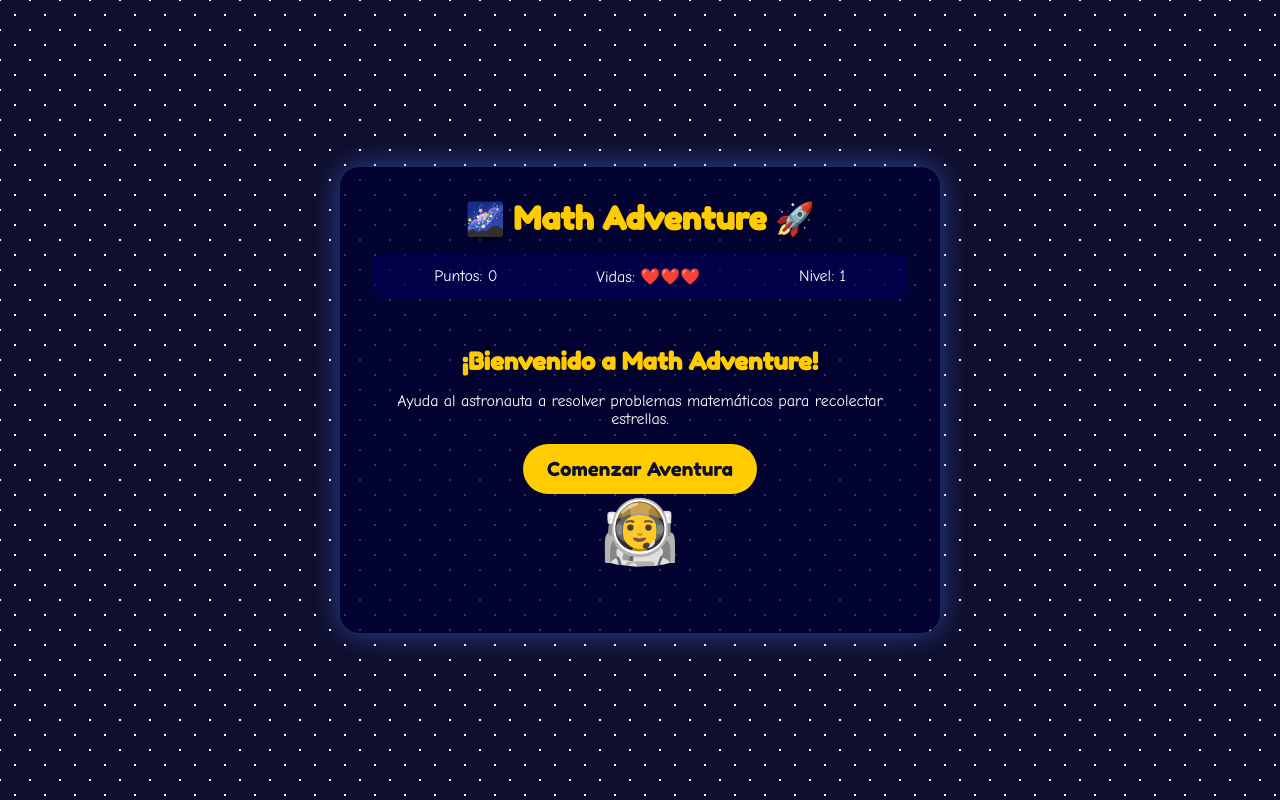
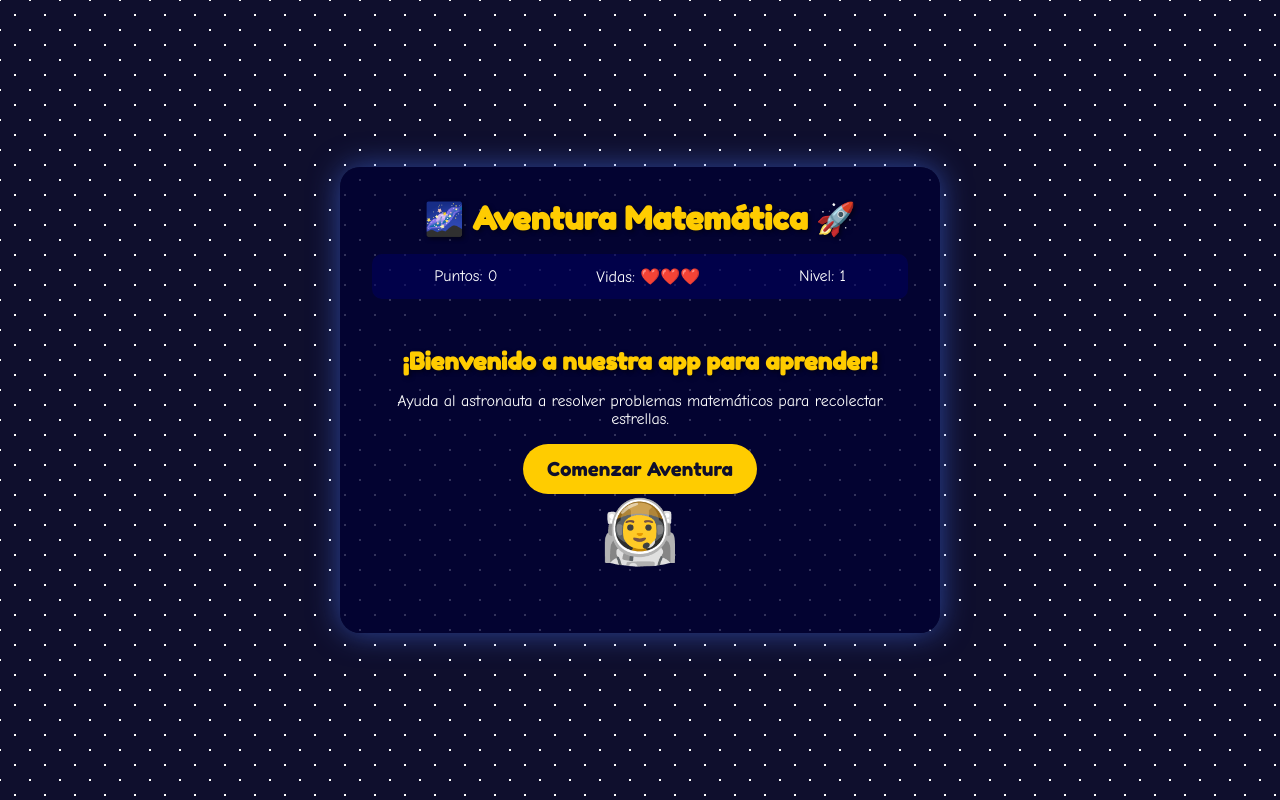
Before and after one commit to Bryan555/Juego, a plain HTML site: page index.html in a window 1280 px wide. Drawn offline with Linux system fonts and the light colour scheme.

Commit message:
Update index.html

```diff
--- a/index.html
+++ b/index.html
@@ -3,7 +3,7 @@
 <head>
     <meta charset="UTF-8">
     <meta name="viewport" content="width=device-width, initial-scale=1.0">
-    <title>Math Adventure - Aprende Matemáticas</title>
+    <title>Producto Académico 03- Aprende Matemáticas</title>
     <style>
         * { margin: 0; padding: 0; box-sizing: border-box; }
         body {
@@ -127,7 +127,7 @@
 <body>
     <div class="game-container">
         <header>
-            <h1>🌌 Math Adventure 🚀</h1>
+            <h1>🌌 Aventura Matemática 🚀</h1>
             <div class="game-info">
                 <div class="score">Puntos: <span id="score">0</span></div>
                 <div class="lives">Vidas: <span id="lives">❤️❤️❤️</span></div>
@@ -137,7 +137,7 @@
 
         <main>
             <div class="game-screen" id="start-screen">
-                <h2>¡Bienvenido a Math Adventure!</h2>
+                <h2>¡Bienvenido a nuestra app para aprender!</h2>
                 <p>Ayuda al astronauta a resolver problemas matemáticos para recolectar estrellas.</p>
                 <button id="start-btn">Comenzar Aventura</button>
                 <div class="character">👨‍🚀</div>
```
